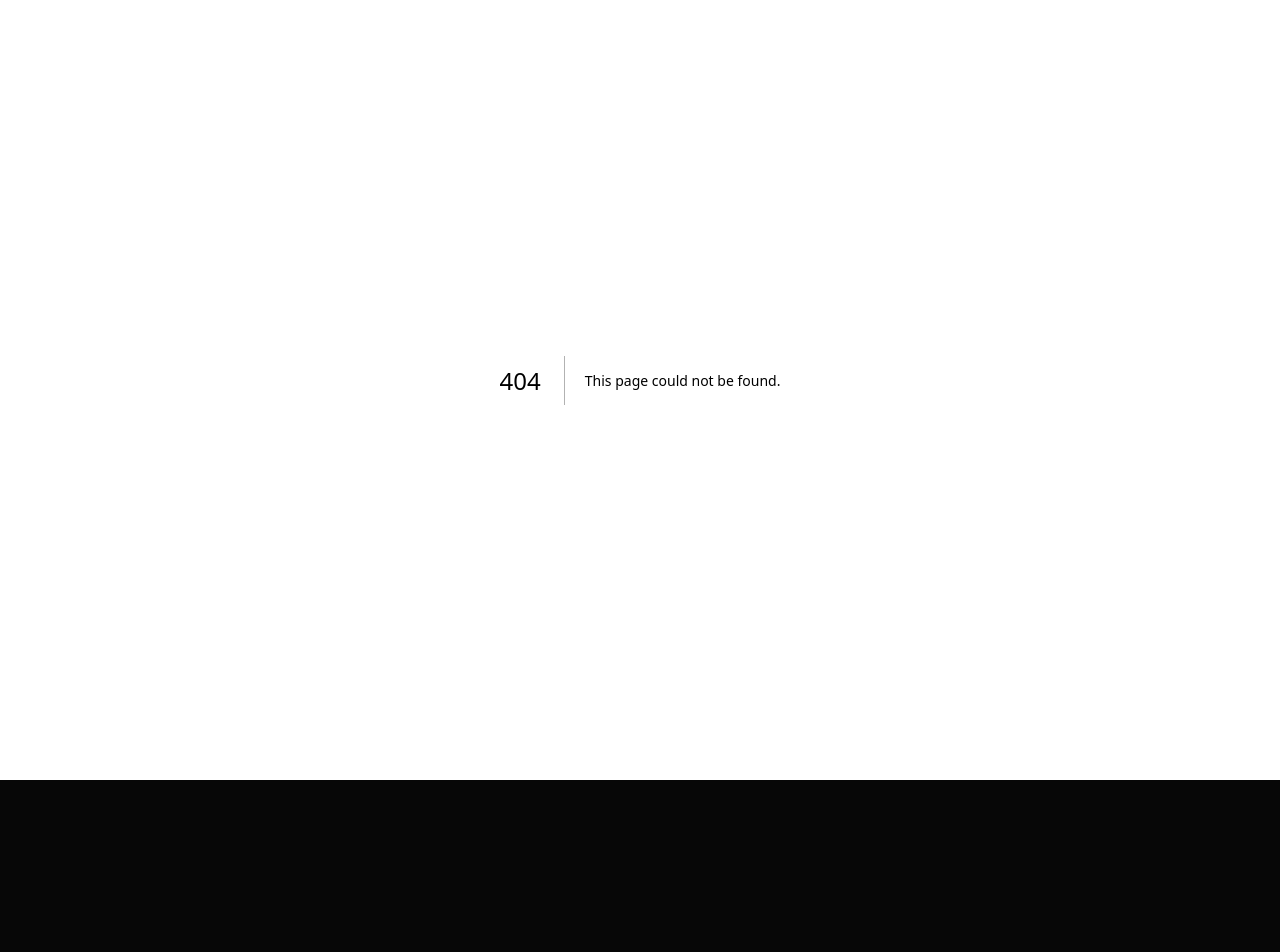
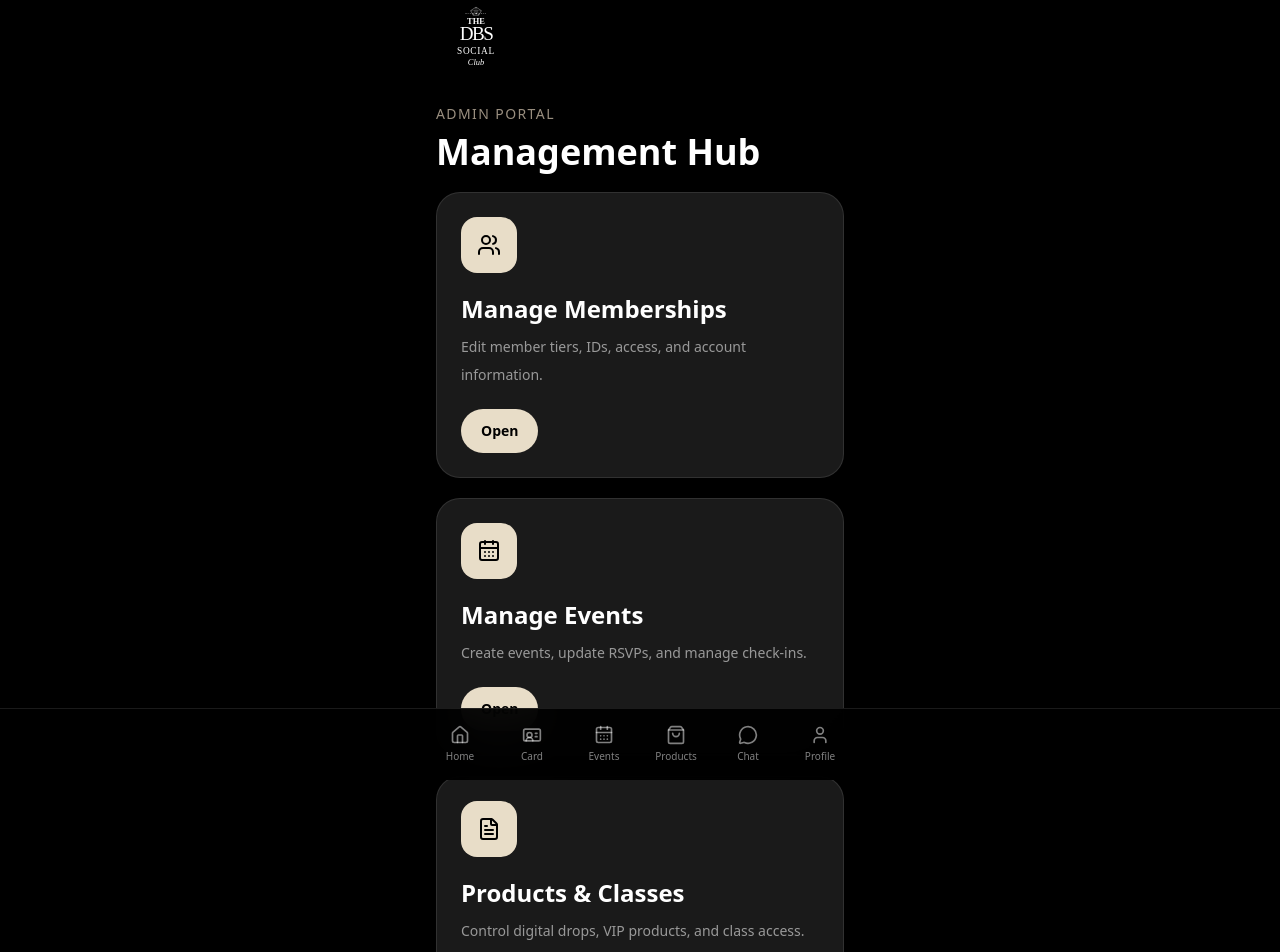
Before and after one commit to diamondbeautysolutions/thedbssocialclub, a Next.js app: page /app/admin in a window 1280 px wide. Before the commit this address had no page. Shown: the part 20-972 px from the top of the page. Before the commit the page ends 800 px from the top, so only its background shows below. Built offline with nearby package versions, Linux system fonts and the light colour scheme.

Commit message:
Add admin management hub page

```diff
--- /dev/null
+++ b/app/app/admin/page.tsx
@@ -0,0 +1,45 @@
+import { CalendarDays, FileText, ShieldCheck, Users } from "lucide-react";
+
+const adminTools = [
+  {
+    title: "Manage Memberships",
+    description: "Edit member tiers, IDs, access, and account information.",
+    icon: <Users className="h-6 w-6" />
+  },
+  {
+    title: "Manage Events",
+    description: "Create events, update RSVPs, and manage check-ins.",
+    icon: <CalendarDays className="h-6 w-6" />
+  },
+  {
+    title: "Products & Classes",
+    description: "Control digital drops, VIP products, and class access.",
+    icon: <FileText className="h-6 w-6" />
+  },
+  {
+    title: "Admin Notes & Access",
+    description: "Manage permissions, notes, and internal member access.",
+    icon: <ShieldCheck className="h-6 w-6" />
+  }
+];
+
+export default function AdminPage() {
+  return (
+    <div className="space-y-5 text-white">
+      <header>
+        <img src="/dbs-social-logo.svg" alt="The DBS Social Club" className="h-20 w-auto invert" />
+        <p className="mt-5 text-sm uppercase tracking-widest text-orange-100/60">Admin Portal</p>
+        <h1 className="mt-2 text-4xl font-semibold">Management Hub</h1>
+      </header>
+
+      {adminTools.map((tool) => (
+        <section key={tool.title} className="rounded-3xl border border-white/10 bg-white/10 p-6 shadow-2xl">
+          <div className="flex h-14 w-14 items-center justify-center rounded-2xl bg-[#e8ddc8] text-black">{tool.icon}</div>
+          <h2 className="mt-5 text-2xl font-semibold">{tool.title}</h2>
+          <p className="mt-2 text-sm leading-7 text-white/55">{tool.description}</p>
+          <button className="mt-5 rounded-full bg-[#e8ddc8] px-5 py-3 text-sm font-semibold text-black">Open</button>
+        </section>
+      ))}
+    </div>
+  );
+}
```
